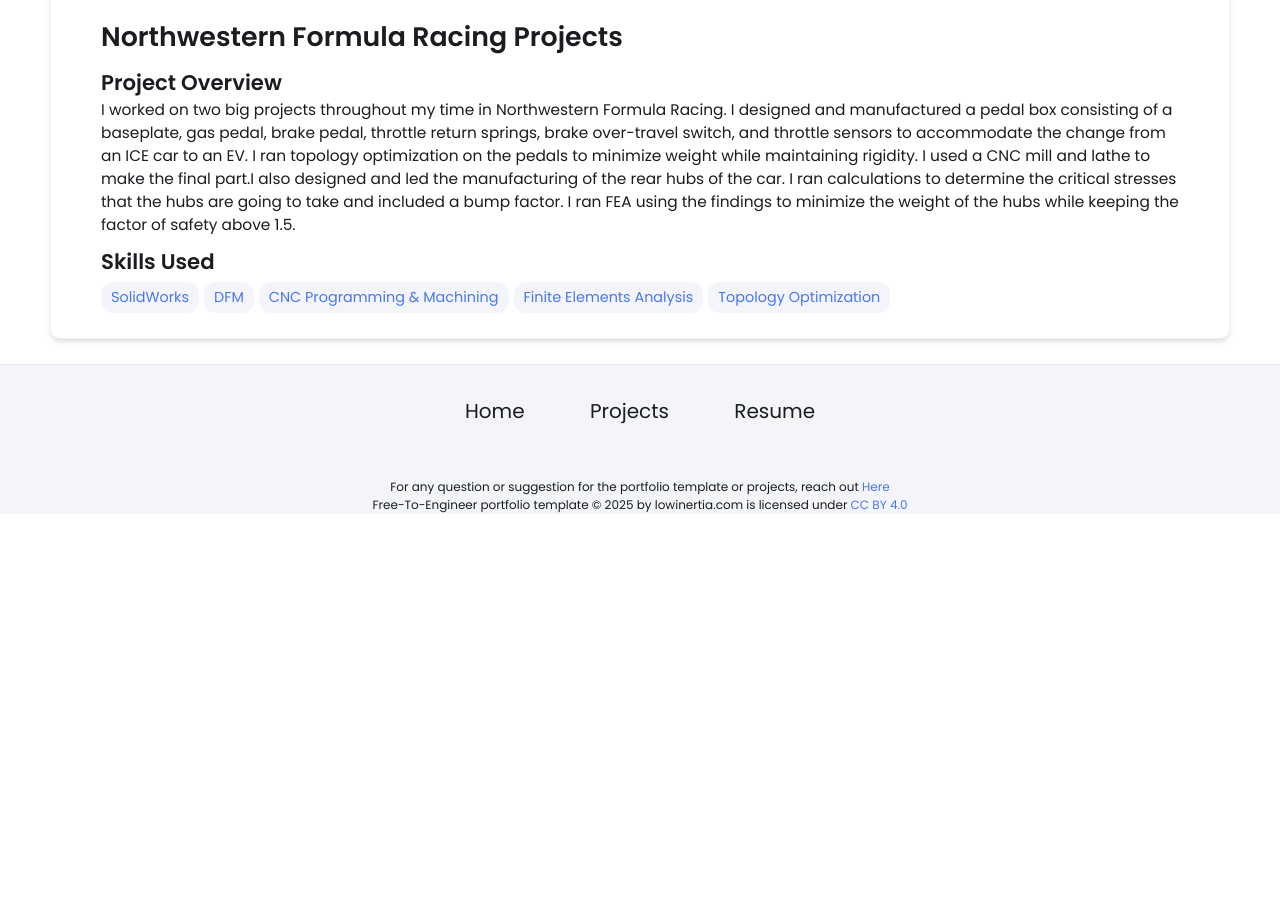
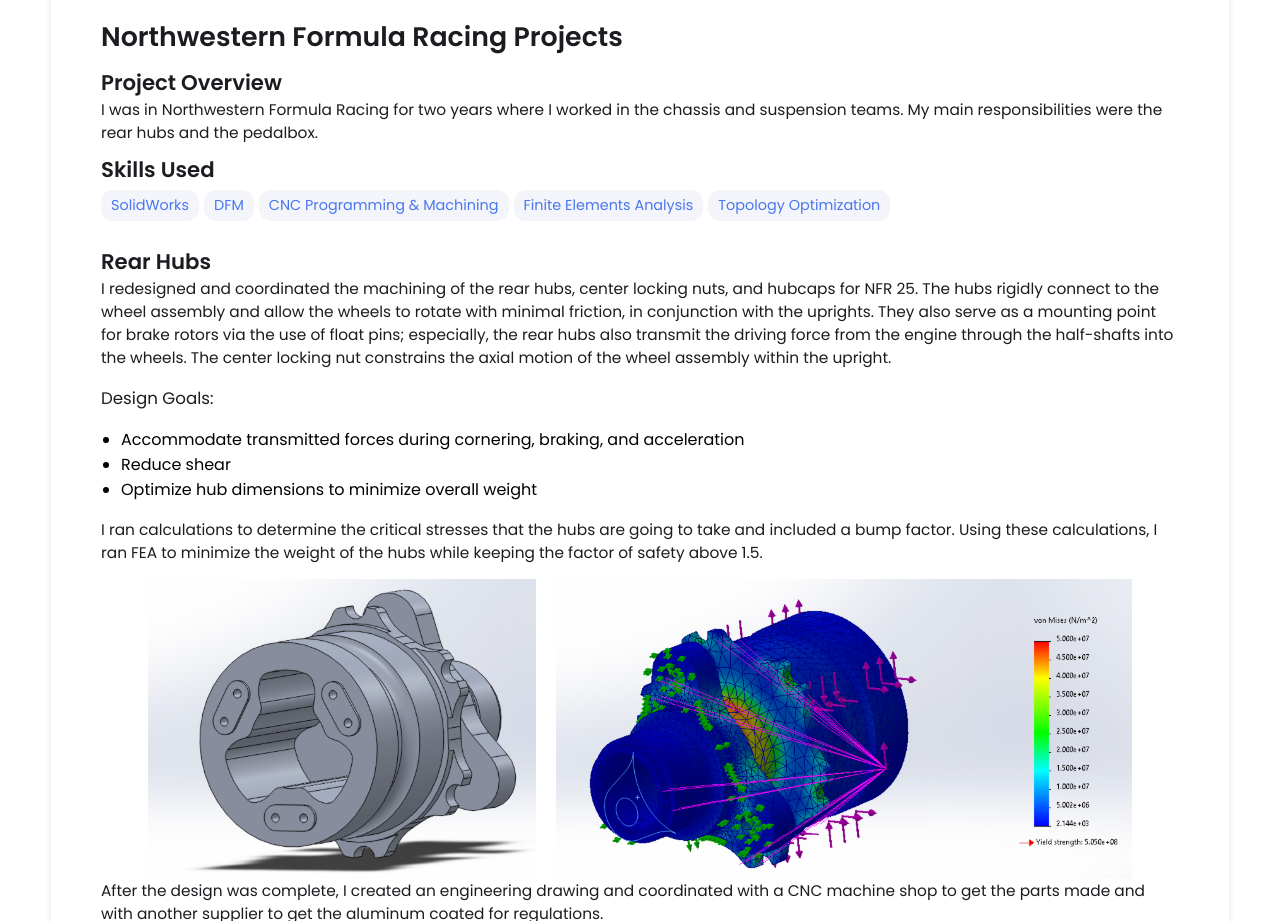
Before and after one commit to danielklloglu/danielklloglu.github.io, a Jekyll site: the page built from _projects/formula-sae/index.md, in a window 1280 px wide and 1400 px high, scrolled down 329 px. Shown: the part 161-1082 px from the top of the window. Built offline with Jekyll 4.4.1, drawn with Linux system fonts in a browser that asks for light colours; before the commit the page ends 1004 px from its top, so only the background shows below that; some of the changed text lies outside the part shown; grey boxes are pictures that could not be loaded.

Commit message:
Update index.md

```diff
--- a/_projects/formula-sae/index.md
+++ b/_projects/formula-sae/index.md
@@ -1,7 +1,7 @@
 ---
 layout: post
 title: Northwestern Formula Racing Projects
-description: I worked on two big projects throughout my time in Northwestern Formula Racing. I designed and manufactured a pedal box consisting of a baseplate, gas pedal, brake pedal, throttle return springs, brake over-travel switch, and throttle sensors to accommodate the change from an ICE car to an EV. I ran topology optimization on the pedals to minimize weight while maintaining rigidity. I used a CNC mill and lathe to make the final part.I also designed and led the manufacturing of the rear hubs of the car. I ran calculations to determine the critical stresses that the hubs are going to take and included a bump factor. I ran FEA using the findings to minimize the weight of the hubs while keeping the factor of safety above 1.5.
+description: I was in Northwestern Formula Racing for two years where I worked in the chassis and suspension teams. My main responsibilities were the rear hubs and the pedalbox.
 skills:
 - SolidWorks
 - DFM
@@ -9,5 +9,50 @@ skills:
 - Finite Elements Analysis
 - Topology Optimization
 
-main-image: /Formula Projects.png
+main-image: /MeNFR24.png
 ---
+
+## Rear Hubs
+I redesigned and coordinated the machining of the rear hubs, center locking nuts, and hubcaps for NFR 25. The hubs rigidly connect to the wheel assembly and allow the wheels to rotate with minimal friction, in conjunction with the uprights. They also serve as a mounting point for brake rotors via the use of float pins; especially, the rear hubs also transmit the driving force from the engine through the half-shafts into the wheels. The center locking nut constrains the axial motion of the wheel assembly within the upright.
+
+### Design Goals:
+* Accommodate transmitted forces during cornering, braking, and acceleration
+* Reduce shear
+* Optimize hub dimensions to minimize overall weight
+
+I ran calculations to determine the critical stresses that the hubs are going to take and included a bump factor. Using these calculations, I ran FEA to minimize the weight of the hubs while keeping the factor of safety above 1.5.
+
+<div style="display: flex; gap: 20px; justify-content: center;">
+  <img src="HUBS.png" alt="Image 1" style="width: auto; height: 300px;">
+  <img src="hubfea1.png" alt="Image 2" style="width: auto; height: 300px;">
+</div>
+
+After the design was complete, I created an engineering drawing and coordinated with a CNC machine shop to get the parts made and with another supplier to get the aluminum coated for regulations.
+<div style="display: flex; gap: 20px; justify-content: center;">
+  <img src="HubsDrawing.png" alt="Image 1" style="width: auto; height: 250px;">
+  <img src="newhubs.png" alt="Image 2" style="width: auto; height: 250px;">
+  <img src="BrakeRotor4.jpg" alt="Image 2" style="width: auto; height: 250px;">
+</div>
+
+Ultimately, achieved 6% weight reduction and 17% cost savings while maintaining a factor of safety greater than 1.5.
+
+## Pedalbox
+I designed and manufactured a pedal box consisting of a baseplate, gas pedal, brake pedal, throttle return springs, brake over-travel switch, and throttle sensors to accommodate the change from an ICE car to an EV. The pedal box is responsible for the car's braking and acceleration. It is adjustable for different heights through pedal rails. Also, the pedal box houses the killswitch, which turns off the car if the brakes fail and the pressure in the master cylinders drops.
+
+### Design Goals:
+* Accommodate transmitted forces during cornering, braking, and acceleration
+* Reduce shear
+* Optimize hub dimensions to minimize overall weight
+
+I ran calculations to determine the critical stresses that the hubs are going to take and included a bump factor. Using these calculations, I ran FEA to minimize the weight of the hubs while keeping the factor of safety above 1.5.
+
+<div style="display: flex; gap: 20px; justify-content: center;">
+  <img src="HUBS.png" alt="Image 1" style="width: auto; height: 300px;">
+  <img src="hubfea1.png" alt="Image 2" style="width: auto; height: 300px;">
+</div>
+
+After the design was complete, I created an engineering drawing and coordinated with a CNC machine shop to get the parts made and with another supplier to get the aluminum coated for regulations.
+<div style="display: flex; gap: 20px; justify-content: center;">
+  <img src="HubsDrawing.png" alt="Image 1" style="width: auto; height: 300px;">
+  <img src="BrakeRotor4.png" alt="Image 2" style="width: auto; height: 300px;">
+</div>
```
